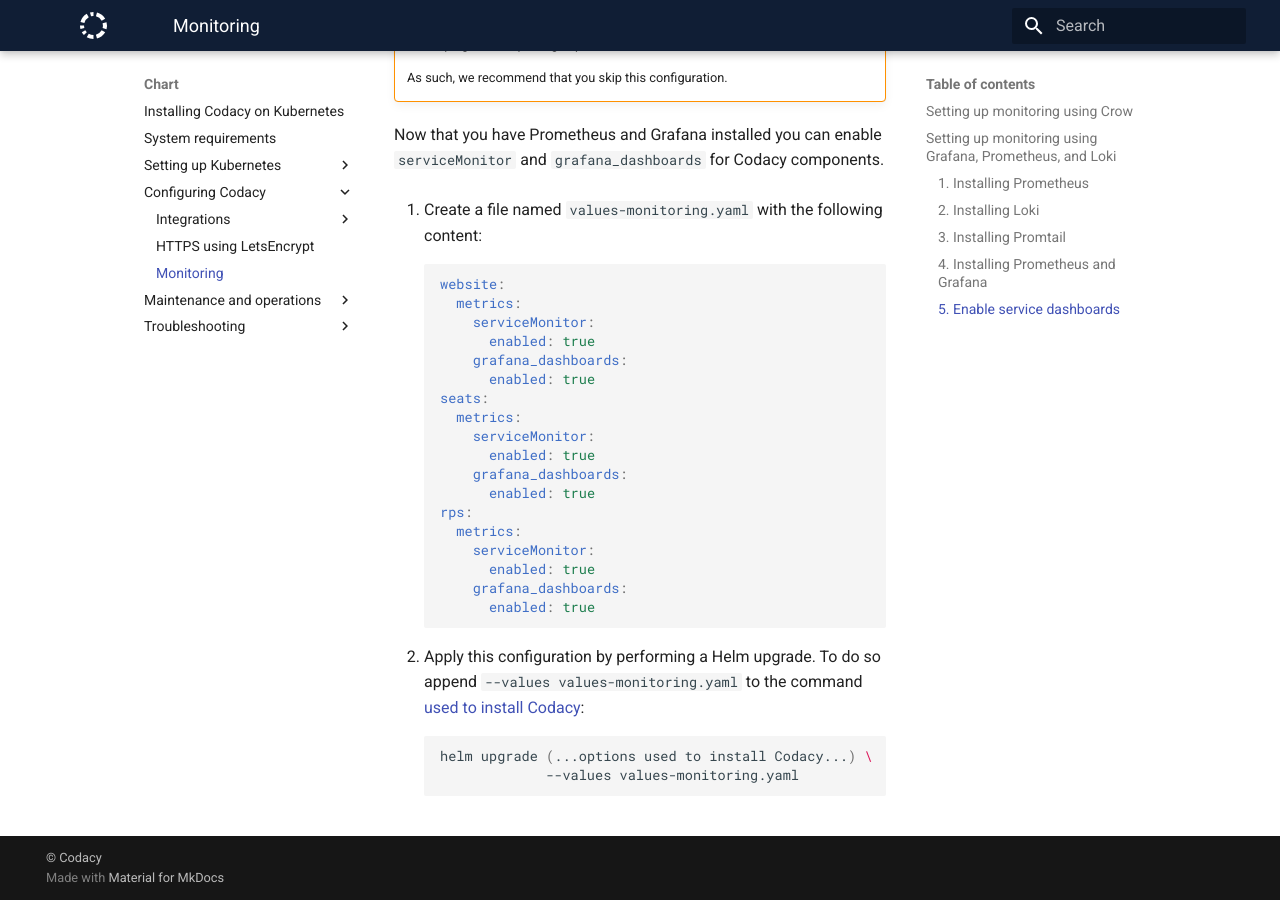
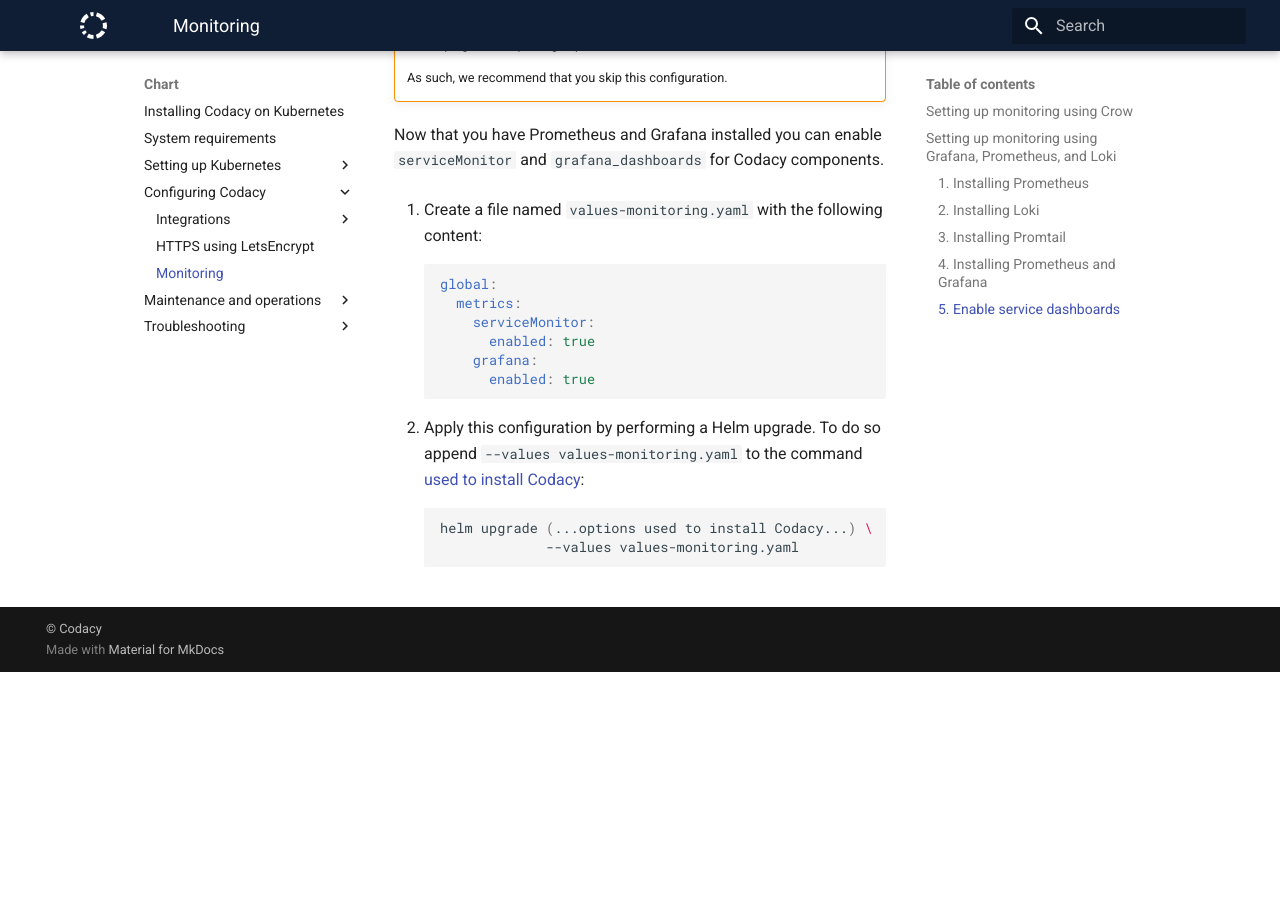
Before and after one commit to codacy/chart, an MkDocs documentation site: the page built from docs/configuration/monitoring.md, in a window 1280 px wide and 900 px high, scrolled down 3474 px. Built offline with MkDocs 1.6.1 and Material for MkDocs 9.7.7, drawn with Linux system fonts in a browser that asks for light colours; comment, search, counter and statistics services are not loaded; after the commit the page ends 4146 px from its top, so only the background shows below that.

Commit message:
Update content of values-monitoring.yaml

````diff
--- a/docs/configuration/monitoring.md
+++ b/docs/configuration/monitoring.md
@@ -119,23 +119,11 @@
 1.  Create a file named `values-monitoring.yaml` with the following content:
 
     ```yaml
-    website:
+    global:
       metrics:
         serviceMonitor:
           enabled: true
-        grafana_dashboards:
-          enabled: true
-    seats:
-      metrics:
-        serviceMonitor:
-          enabled: true
-        grafana_dashboards:
-          enabled: true
-    rps:
-      metrics:
-        serviceMonitor:
-          enabled: true
-        grafana_dashboards:
+        grafana:
           enabled: true
     ```
 
````
